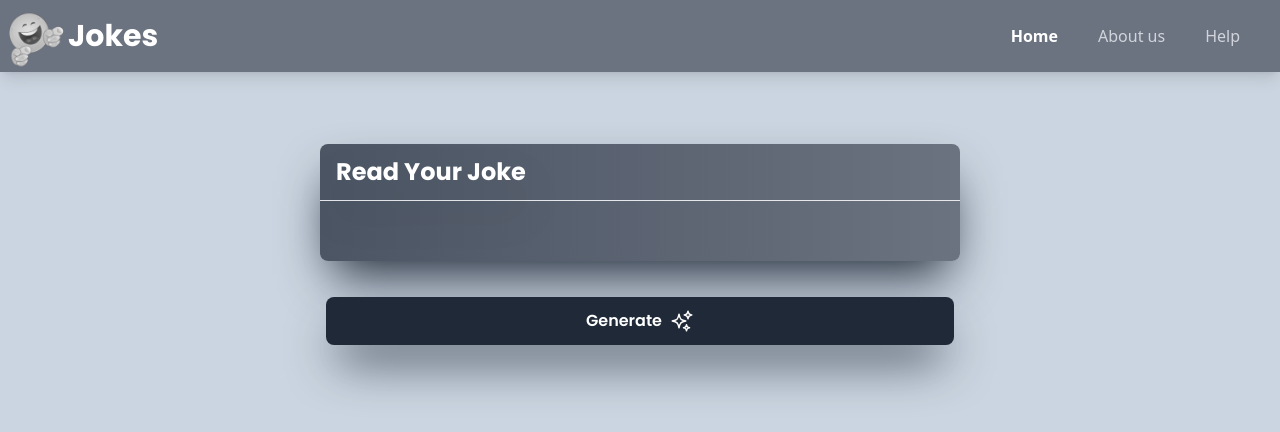
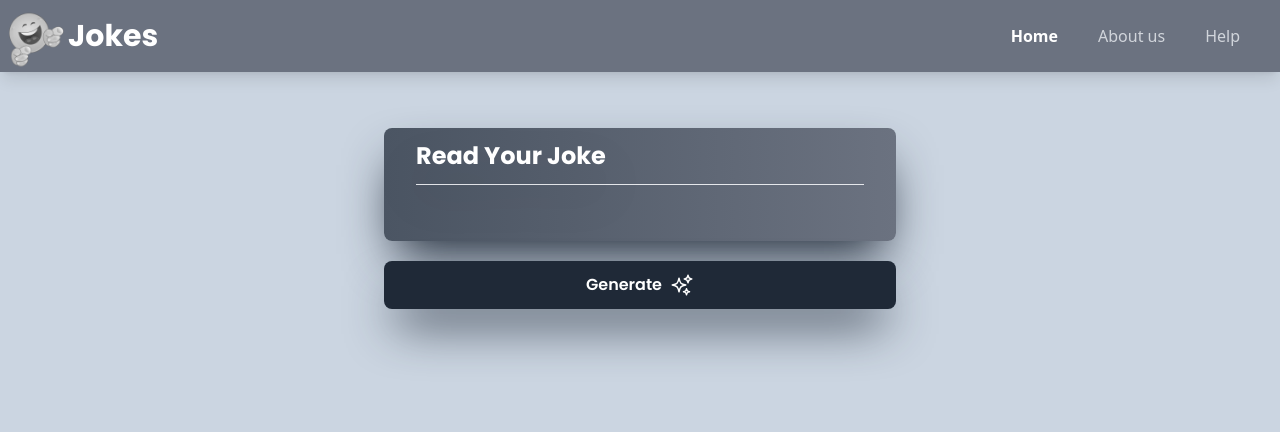
Before and after one commit to NaveenNandhu/Joke_generator, a plain HTML site: page Jokes/index.html in a window 1280 px wide. Drawn offline with nearby package versions, Linux system fonts and the light colour scheme; no server answers.

Commit message:
Update index.html

```diff
--- a/Jokes/index.html
+++ b/Jokes/index.html
@@ -8,14 +8,14 @@
     <link rel="preconnect" href="https://fonts.googleapis.com">
     <link rel="preconnect" href="https://fonts.gstatic.com" crossorigin>
     <link
-        href="https://fonts.googleapis.com/css2?family=Poppins:ital,wght@0,100;0,200;0,300;0,400;0,500;0,600;0,700;0,800;0,900;1,100;1,200;1,300;1,400;1,500;1,600;1,700;1,800;1,900&display=swap"
+        href="https://fonts.googleapis.com/css2?family=Poppins:ital,wght@0,100;0,200;0,300;0,400;0,500;0,600;0,700;0,800;0,900&display=swap"
         rel="stylesheet">
     <script src="https://cdn.tailwindcss.com"></script>
 </head>
 
 <body class="bg-slate-300" onoffline="user_offline()">
     <section>
-        <div class="w-full bg-gray-500 shadow-lg absolute">
+        <div class="w-full bg-gray-500 shadow-lg fixed top-0 left-0 z-10">
             <div class="w-full flex items-center justify-between">
                 <div class="header-section p-1 flex items-center text-3xl">
                     <img src="smily-emoji.png" alt="logo" class="w-16 cursor-pointer saturate-0"
@@ -38,28 +38,27 @@
                 </div>
             </div>
         </div>
-        <div class="w-full flex justify-center">
+        <div class="flex justify-center pt-32 pb-5">
             <div
-                class="w-67 sm:w-1/2 mt-36 h-fit rounded-lg bg-gradient-to-r from-gray-600 to-gray-500 shadow-2xl shadow-gray-800">
+                class="w-full max-w-sm sm:max-w-md lg:max-w-lg h-fit rounded-lg bg-gradient-to-r from-gray-600 to-gray-500 shadow-2xl shadow-gray-800 px-4 sm:px-8">
                 <div>
-                    <h1 class="font-popins font-bold text-2xl p-3 text-white ml-1 drop-shadow-2xl">Read
-                        Your
-                        Joke
-                    </h1>
+                    <h1 class="font-popins font-bold text-2xl px-0 py-3 text-white drop-shadow-2xl">Read Your Joke</h1>
                 </div>
                 <hr>
-                <div class="joke-container container w-full h-fit p-4 font-popins text-justify text-white">
-                    <p id="joke"></p>
+                <div class="joke-container w-full h-fit py-4 font-popins text-justify text-white">
+                    <p id="joke" class="break-words text-base"></p>
                 </div>
-                <div class="font-popins px-5 mb-7 mt-3 text-white">
-                    <h1 id="punchline"></h1>
+                <div class="font-popins py-3 text-white">
+                    <h1 id="punchline" class="font-semibold text-lg"></h1>
                 </div>
             </div>
         </div>
-        <div class="flex justify-center p-3 mt-6">
+
+        <div class="flex justify-center pb-10">
             <button onclick="generateJoke()" id="gen_btn"
-                class="w-1/2 bg-gray-800 rounded-lg font-popins p-3 shadow-2xl shadow-gray-800 text-white font-semibold flex justify-center active:ring-4 ">Generate<svg
-                    xmlns="http://www.w3.org/2000/svg" fill="none" viewBox="0 0 24 24" stroke-width="1.5"
+                class="w-full max-w-sm sm:max-w-md lg:max-w-lg bg-gray-800 rounded-lg font-popins p-3 shadow-2xl shadow-gray-800 text-white font-semibold flex justify-center active:ring-4">
+                Generate
+                <svg xmlns="http://www.w3.org/2000/svg" fill="none" viewBox="0 0 24 24" stroke-width="1.5"
                     stroke="currentColor" class="size-6 ml-2">
                     <path stroke-linecap="round" stroke-linejoin="round"
                         d="M9.813 15.904 9 18.75l-.813-2.846a4.5 4.5 0 0 0-3.09-3.09L2.25 12l2.846-.813a4.5 4.5 0 0 0 3.09-3.09L9 5.25l.813 2.846a4.5 4.5 0 0 0 3.09 3.09L15.75 12l-2.846.813a4.5 4.5 0 0 0-3.09 3.09ZM18.259 8.715 18 9.75l-.259-1.035a3.375 3.375 0 0 0-2.455-2.456L14.25 6l1.036-.259a3.375 3.375 0 0 0 2.455-2.456L18 2.25l.259 1.035a3.375 3.375 0 0 0 2.456 2.456L21.75 6l-1.035.259a3.375 3.375 0 0 0-2.456 2.456ZM16.894 20.567 16.5 21.75l-.394-1.183a2.25 2.25 0 0 0-1.423-1.423L13.5 18.75l1.183-.394a2.25 2.25 0 0 0 1.423-1.423l.394-1.183.394 1.183a2.25 2.25 0 0 0 1.423 1.423l1.183.394-1.183.394a2.25 2.25 0 0 0-1.423 1.423Z" />
```
